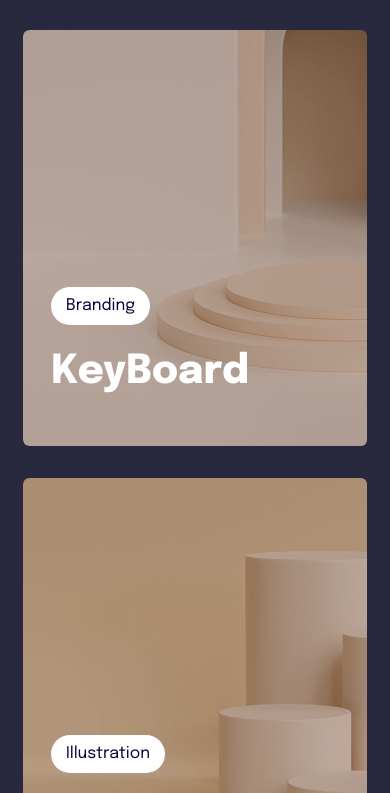
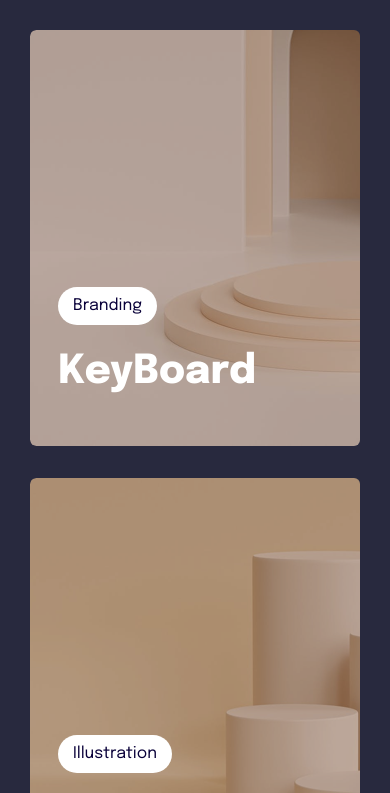
Before and after one commit to kauankarvalho/Trabalhos-Recentes, a website: page index.html in a window 390 px wide. Shown: the part 700-1493 px from the top of the page. Drawn offline with Linux system fonts and the light colour scheme.

Commit message:
feat: add project responsiveness

```diff
--- a/index.html
+++ b/index.html
@@ -18,10 +18,15 @@
   <body class="flex h-[100%] flex-col gap-[8rem] bg-[#28293E] px-[2.3rem] py-[10.5rem]">
     <header class="flex animate-topdown flex-col items-center gap-[1.7rem]">
       <p class="font-epilogue text-[1.6rem]/[3.2rem] tracking-[0.3rem] text-[#BBB3E6]">RECENTES</p>
-      <h1 class="font-epilogue text-[4rem]/[4.8rem] font-extrabold text-white">Trabalhos</h1>
+      <h1 class="font-epilogue text-[4rem]/[4.8rem] font-extrabold text-white min-[800px]:text-[5.6rem]/[6.4rem]">
+        Trabalhos
+      </h1>
     </header>
 
-    <main class="grid animate-topdown grid-cols-1 grid-rows-4 gap-[3.2rem]">
+    <main class="flex justify-center">
+      <section
+        class="grid w-full max-w-[33rem] animate-topdown grid-cols-1 grid-rows-4 gap-[3.2rem] min-[800px]:max-w-[117.2rem] min-[800px]:grid-cols-[minmax(auto,_1fr)_16.8rem_minmax(auto,_1fr)] min-[800px]:grid-rows-2"
+      >
         <section
           class="flex h-[41.6rem] flex-col justify-end gap-[2.3rem] rounded-[0.6rem] bg-[url(../src/assets/design.png)] bg-left-top bg-no-repeat px-[2.8rem] py-[5rem] transition-all duration-[0.3s] ease-in-out hover:scale-[1.05] hover:opacity-80"
         >
@@ -35,7 +40,7 @@
         </section>
 
         <section
-        class="flex h-[41.6rem] flex-col justify-end gap-[2.3rem] rounded-[0.6rem] bg-[url(../src/assets/branding.png)] bg-left-top bg-no-repeat px-[2.8rem] py-[5rem] transition-all duration-[0.3s] ease-in-out hover:scale-[1.05] hover:opacity-80"
+          class="flex h-[41.6rem] flex-col justify-end gap-[2.3rem] rounded-[0.6rem] bg-[url(../src/assets/branding.png)] bg-left-top bg-no-repeat px-[2.8rem] py-[5rem] transition-all duration-[0.3s] ease-in-out hover:scale-[1.05] hover:opacity-80 min-[800px]:col-span-2"
         >
           <span
             class="max-w-max rounded-[1.9rem] bg-white px-[1.5rem] py-[0.3rem] font-epilogue text-[1.6rem]/[3.2rem] text-[#090039]"
@@ -47,7 +52,7 @@
         </section>
 
         <section
-        class="flex h-[41.6rem] flex-col justify-end gap-[2.3rem] rounded-[0.6rem] bg-[url(../src/assets/illustration.png)] bg-left-top bg-no-repeat px-[2.8rem] py-[5rem] transition-all duration-[0.3s] ease-in-out hover:scale-[1.05] hover:opacity-80"
+          class="flex h-[41.6rem] flex-col justify-end gap-[2.3rem] rounded-[0.6rem] bg-[url(../src/assets/illustration.png)] bg-left-top bg-no-repeat px-[2.8rem] py-[5rem] transition-all duration-[0.3s] ease-in-out hover:scale-[1.05] hover:opacity-80 min-[800px]:col-span-2"
         >
           <span
             class="max-w-max rounded-[1.9rem] bg-white px-[1.5rem] py-[0.3rem] font-epilogue text-[1.6rem]/[3.2rem] text-[#090039]"
@@ -69,6 +74,7 @@
 
           <h2 class="font-epilogue text-[4rem]/[4.8rem] font-extrabold text-white">DDDone</h2>
         </section>
+      </section>
     </main>
   </body>
 </html>
```
Also changed, not shown: dist/style.css. Lines whose indentation alone changed are shown as unchanged.
